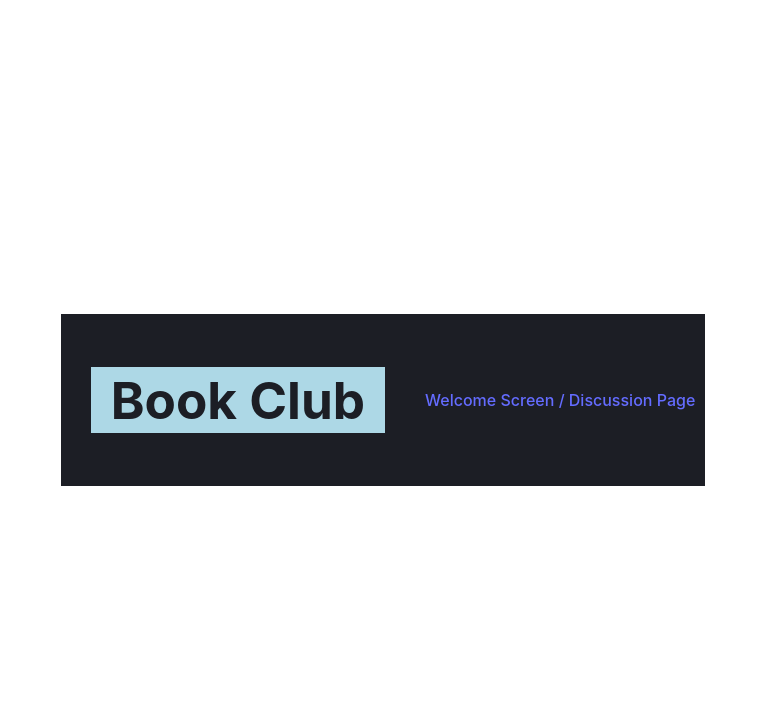
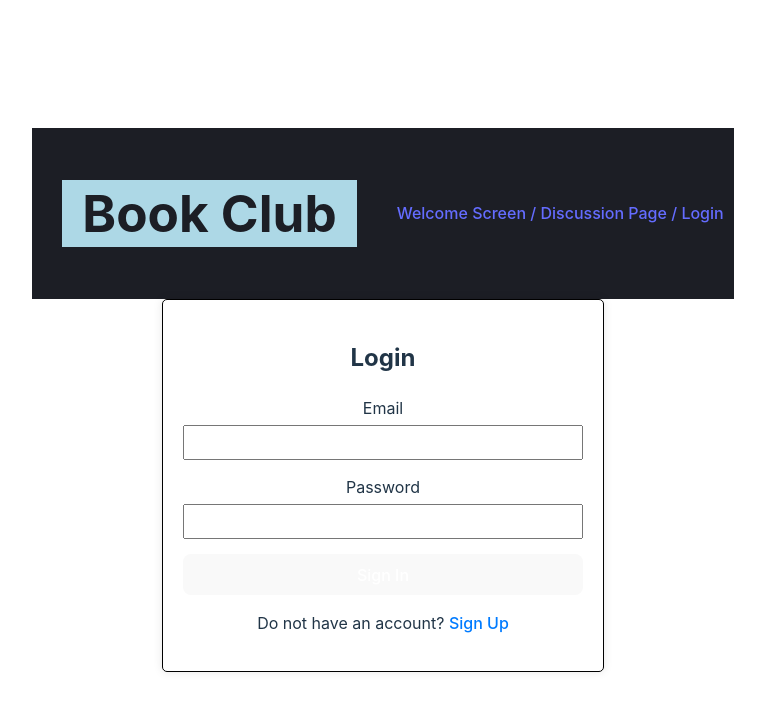
Before and after one commit to Santy520/Get-LITerary, a React (Vite) app in the folder client/: page /Login in a window 1280 px wide. Shown: the top 710 px of the page, without its empty margins (257-1022 px from the left). Built offline with nearby package versions, Linux system fonts and the light colour scheme.

Commit message:
created a sign in and signup page

```diff
--- a/client/src/App.css
+++ b/client/src/App.css
@@ -49,3 +49,59 @@
   margin-left: 15px;
   text-align: center;
 }
+
+.auth-container {
+  max-width: 400px;
+  margin: 0 auto;
+  padding: 20px;
+  border: 1px solid black;
+  border-radius: 5px;
+  box-shadow: 0 0 10px rgba(0, 0, 0, 0.1);
+}
+
+.auth-container h2 {
+  text-align: center;
+  margin-bottom: 20px;
+}
+
+.form-group {
+  margin-bottom: 15px;
+}
+
+.form-group label {
+  display: block;
+  margin-bottom: 5px;
+}
+
+.form-group input {
+  width: 100%;
+  padding: 8px;
+  box-sizing: border-box;
+}
+
+button {
+  width: 100%;
+  padding: 10px;
+  background-color: #007BFF;
+  color: white;
+  border: none;
+  border-radius: 5px;
+  cursor: pointer;
+}
+
+button:hover {
+  background-color: #0056b3;
+}
+
+p {
+  text-align: center;
+}
+
+p a {
+  color: #007BFF;
+  text-decoration: none;
+}
+
+p a:hover {
+  text-decoration: underline;
+}
--- a/client/src/App.jsx
+++ b/client/src/App.jsx
@@ -1,6 +1,8 @@
 import WelcomeScreen from './components/WelcomeScreen'
 import DiscussionPage from './components/DiscussionPage'
 import Header from './components/Header'
+import Login from './components/Login'
+import Signup from './components/Signup'
 import { Routes, Route } from 'react-router-dom'
 import './App.css'
 
@@ -12,6 +14,8 @@
       <Routes>
         <Route exact path="/" element={<WelcomeScreen />}></Route>
         <Route exact path="/Discussion" element={<DiscussionPage />}></Route>
+        <Route exact path="/Login" element={<Login />}></Route>
+        <Route exact path="/Signup" element={<Signup />}></Route>
 
       </Routes>
     </>
--- a/client/src/components/Header.jsx
+++ b/client/src/components/Header.jsx
@@ -9,7 +9,8 @@
 
                 <ul className='right'>
                     <Link className='link' to="/">Welcome Screen / </Link>
-                    <Link className='link' to="/Discussion">Discussion Page</Link>
+                    <Link className='link' to="/Discussion">Discussion Page / </Link>
+                    <Link className='link' to="/Login">Login</Link>
 
                 </ul>
 
--- /dev/null
+++ b/client/src/components/Login.jsx
@@ -0,0 +1,27 @@
+import { Link } from 'react-router-dom';
+function Login() {
+
+
+    return (
+        <div className="auth-container">
+            <h2>Login</h2>
+            <form>
+                <div className="form-group">
+                    <label htmlFor="email">Email</label>
+                    <input type="email" id="email" name="email" required />
+                </div>
+                <div className="form-group">
+                    <label htmlFor="password">Password</label>
+                    <input type="password" id="password" name="password" required />
+                </div>
+                <button type="submit">Sign In</button>
+            </form>
+            <p>
+                Do not have an account? <Link to="/signup">Sign Up</Link>
+            </p>
+        </div>
+
+    )
+}
+
+export default Login
--- /dev/null
+++ b/client/src/components/Signup.jsx
@@ -0,0 +1,29 @@
+import { Link } from 'react-router-dom';
+
+function Signup() {
+    return (
+        <div className="auth-container">
+            <h2>Sign Up</h2>
+            <form>
+                <div className="form-group">
+                    <label htmlFor="name">Name</label>
+                    <input type="text" id="name" name="name" required />
+                </div>
+                <div className="form-group">
+                    <label htmlFor="email">Email</label>
+                    <input type="email" id="email" name="email" required />
+                </div>
+                <div className="form-group">
+                    <label htmlFor="password">Password</label>
+                    <input type="password" id="password" name="password" required />
+                </div>
+                <button type="submit">Sign Up</button>
+            </form>
+            <p>
+                Already have an account? <Link to="/login">Sign In</Link>
+            </p>
+        </div>
+    );
+}
+
+export default Signup;
```
